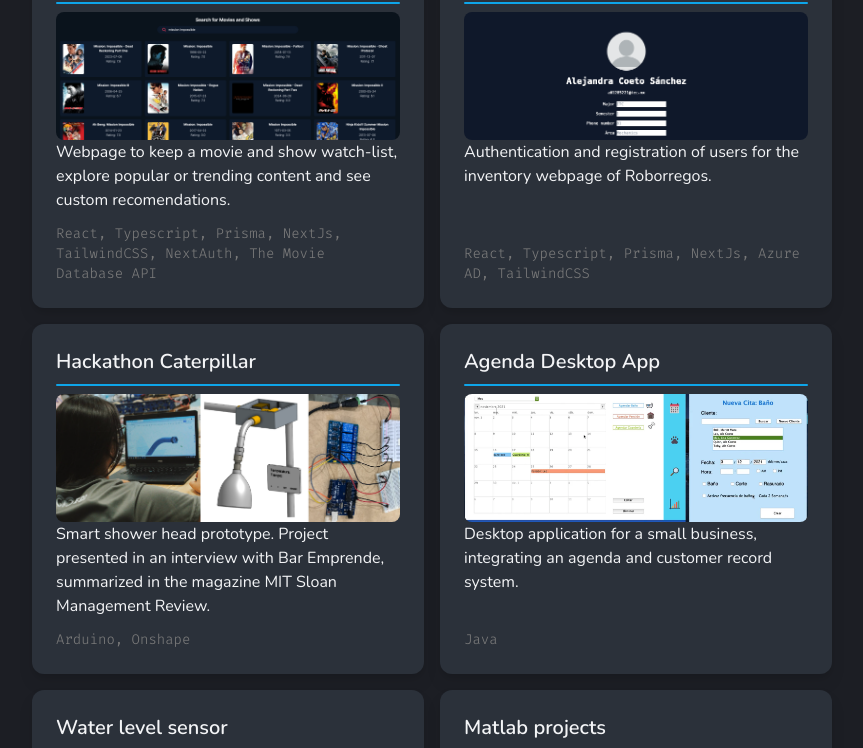
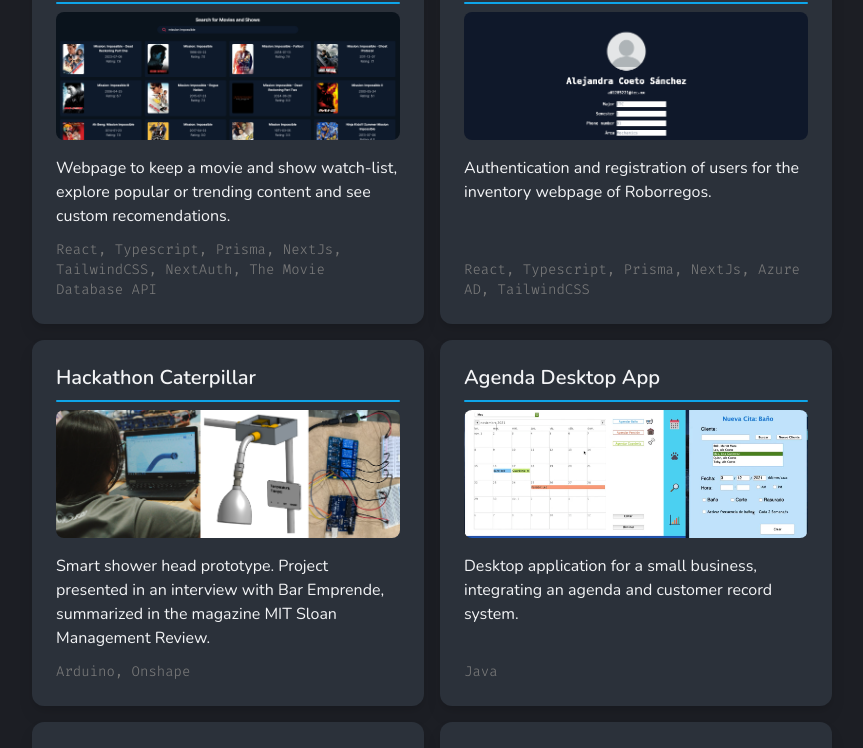
Before and after one commit to Ale-Coeto/portfolio, a Next.js app: page / in a window 1280 px wide. Shown: the part 2937-3685 px from the top of the page, without its empty margins (208-1071 px from the left). Built offline with nearby package versions, Linux system fonts and the light colour scheme.

Commit message:
project spacing

```diff
--- a/src/app/components/Projects/projectElement.tsx
+++ b/src/app/components/Projects/projectElement.tsx
@@ -26,7 +26,7 @@ const ProjectElement: React.FC<ProjectElementProps> = ({ title, description, ima
                     <Line />
                     <Thumbnail image={image} />
 
-                    <div className="text-base">
+                    <div className="text-base mt-4">
                         {description}
                     </div>
                 </div>
```
